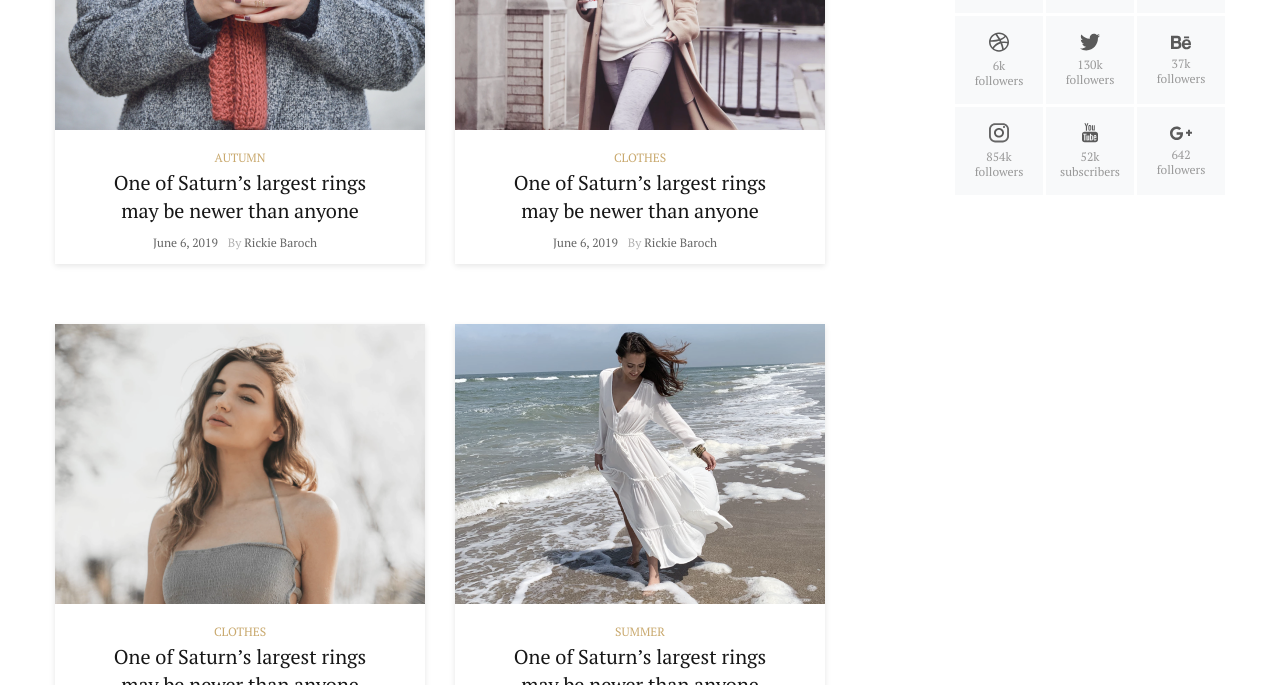
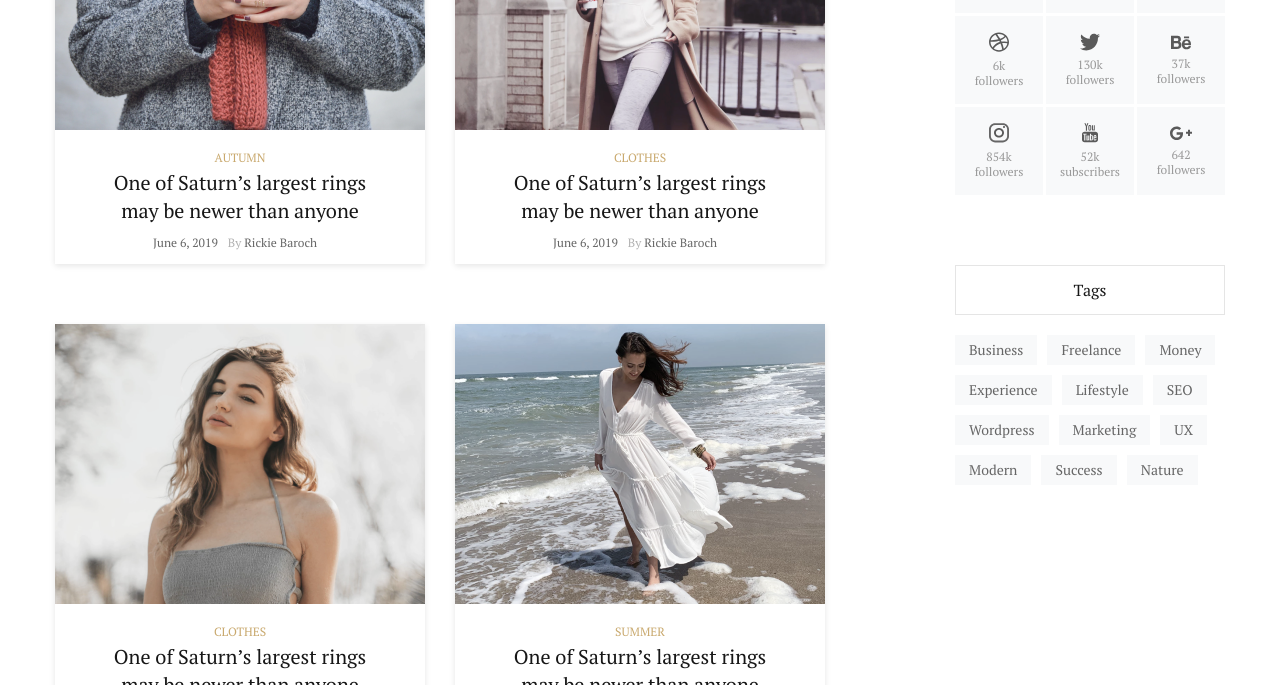
Before and after one commit to KeS334/fashion-blog, a plain HTML site: page index.html in a window 1280 px wide. Shown: the part 2926-3611 px from the top of the page. Drawn offline with Linux system fonts and the light colour scheme.

Commit message:
add tags(sidebar)

```diff
--- a/index.html
+++ b/index.html
@@ -301,7 +301,28 @@
                     <img src="images/icons/go.svg" alt="go">
                     <p>642 followers</p>
                 </div>
+            </div>
+        </div>
+        <div class="sidebar__tags tags">
+            <div class="tags__title title-block">
+                <p>Tags</p>
+            </div>
+            <div class="tags__list">
+                <p>Business</p>
+                <p>Freelance</p>
+                <p>Money</p>
 
+                <p>Experience</p>
+                <p>Lifestyle</p>
+                <p>SEO</p>
+
+                <p>Wordpress</p>
+                <p>Marketing</p>
+                <p>UX</p>
+
+                <p>Modern</p>
+                <p>Success</p>
+                <p>Nature</p>
             </div>
         </div>
     </div>
--- a/styles/scss/_sidebar.scss
+++ b/styles/scss/_sidebar.scss
@@ -1,7 +1,7 @@
 .sidebar{
   width: 100%;
   max-width: 270px;
-  &__about, &__feature, &__сategories{
+  &__about, &__feature, &__сategories, &__social-media{
     margin-bottom: 70px;
   }
   .title-block{
@@ -107,3 +107,17 @@
     }
   }
 }
+.tags{
+  &__list{
+    display: flex;
+    flex-wrap: wrap;
+    gap: 10px;
+    p{
+      padding: 6px 14px;
+      color: $grey3-color;
+      background-color: $grey5-color;
+      @include set-font(14,18)
+    }
+  }
+
+}
```
Also changed, not shown: styles/css/style.css.
